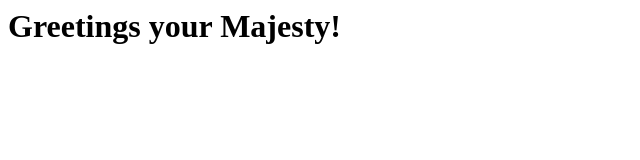
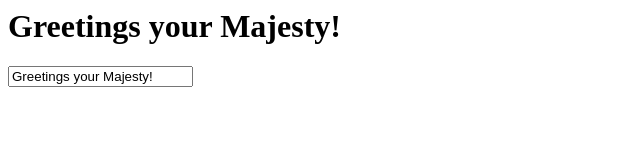
Before and after one commit to ricardowoj/The-Majesty-of-Vue.js2, a plain HTML site: page hello.html in a window 1280 px wide. Shown: the whole page, without its empty margins (0-640 px from the left). Drawn offline with nearby package versions, Linux system fonts and the light colour scheme.

Commit message:
edit hello.html: change the model value in the form

```diff
--- a/hello.html
+++ b/hello.html
@@ -5,6 +5,7 @@
   <body>
     <div id="app">
       <h1>{{ message }}</h1>
+      <input v-model="message">
     </div>
   </body>
   <script src="https://cdn.jsdelivr.net/npm/vue/dist/vue.js"></script>
```
